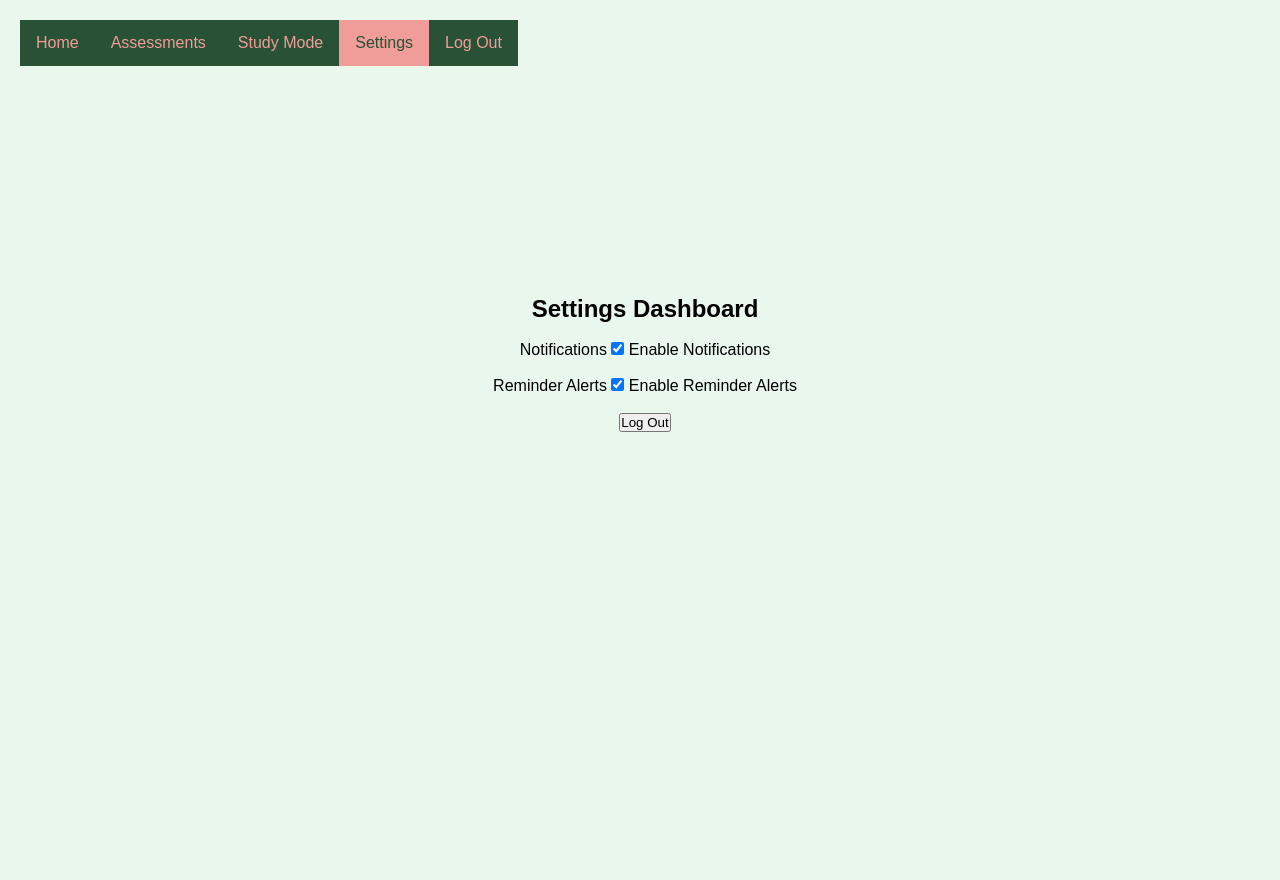
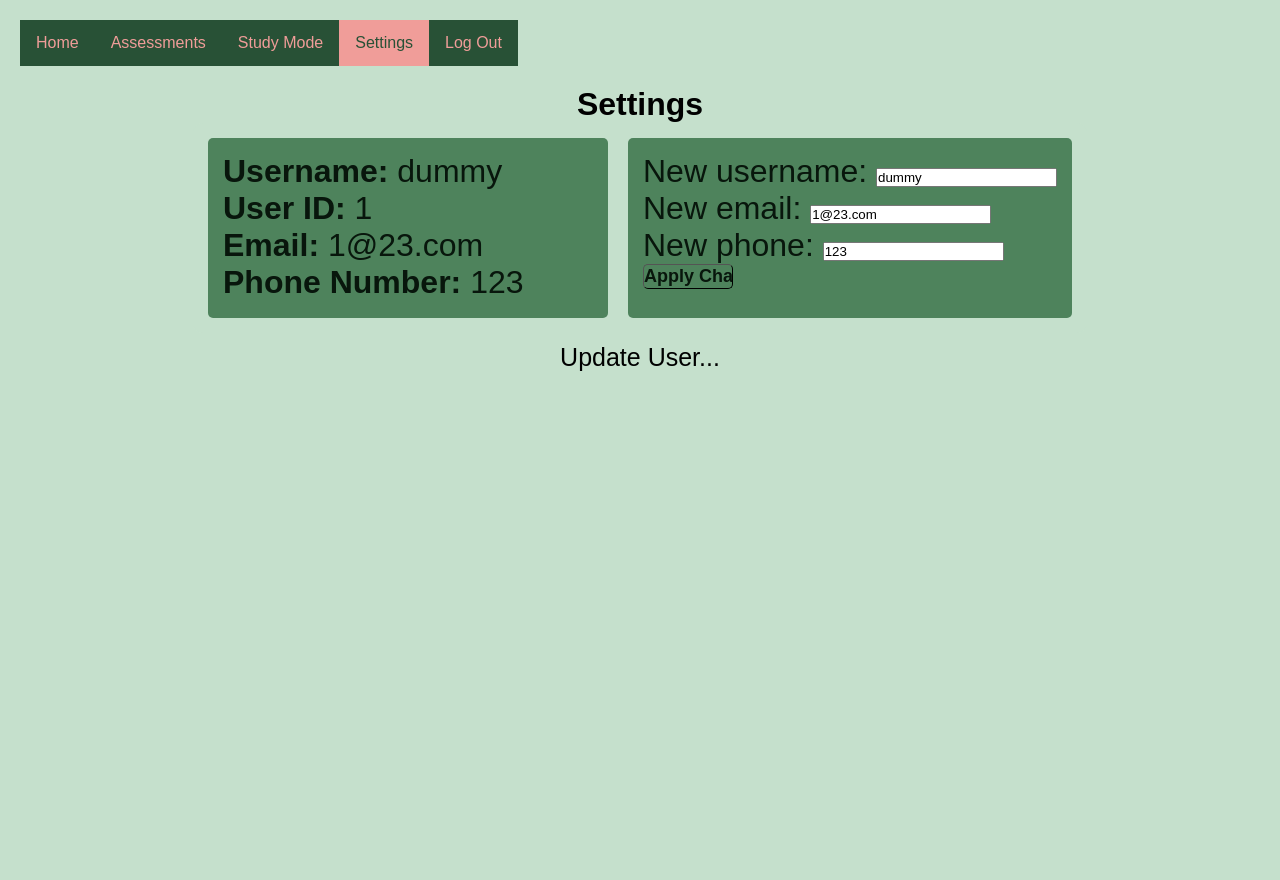
Before and after one commit to CYBI-3331-Project/Homework_Helper, a Flask app: page /Homepage/Settings in a window 1280 px wide. After the commit the page ends 371 px from the top, so only its background shows below. Run offline with Flask 3, Linux system fonts and the light colour scheme; a user stored in the database is signed in.

Commit message:
Updated CSS styles, Settings Page
Study mode page is weirdly formatted for me. Settings page is suddenly working? It now allows me to update the users information multiple times within a same session, without going to homepage and back to settings page. Weird. Also added troubleshooting to make sure it doesn't accept empty or existing email/username/phone. Also updated CSS styles, should be more friendly and adaptive

```diff
--- a/Project/app.py
+++ b/Project/app.py
@@ -5,7 +5,7 @@ from flask_sqlalchemy import SQLAlchemy #pip install Flask-SQLAlchemy
 from pathlib import Path
 from argon2 import PasswordHasher       #pip install argon2-cffi
 from flask_wtf import FlaskForm         #pip install flask-wtf
-from wtforms import StringField, IntegerField, SubmitField, EmailField, TelField, DateField, TextAreaField, RadioField
+from wtforms import StringField, IntegerField, SubmitField, EmailField, TelField, DateField, TextAreaField, RadioField, BooleanField
 from wtforms.validators import data_required, ValidationError
 from flask import jsonify
 from password_strength import PasswordPolicy, PasswordStats
@@ -151,7 +151,11 @@ class AssessmentForm (FlaskForm):
     priority = RadioField("Priority",  choices=['N/A', 'Low', 'Medium', 'High'], validators=[data_required()])
     submit = SubmitField("Submit")
 
-
+class SettingForm(FlaskForm):
+    new_phone = TelField("New phone: ")
+    new_username = StringField("New username:", validators=[data_required()])
+    new_email = EmailField("New email: ", validators=[data_required()])
+    submit = SubmitField("Apply Changes")
 
 #====================================================== App Context
 
@@ -223,7 +227,6 @@ def log_in():
         form.password.data = ''
     # Re-rendering the login page after a failed login attempt
     return render_template('log_in.html', form=form, username = username, salt = salt, passHash = passHash)
-
 
 #====================================================== Account creation
 @app.route('/create_account',  methods=['POST', 'GET'])
@@ -385,14 +388,78 @@ def weekly_calendar():
         return redirect(url_for('log_in'))
 
 #====================================================== Settings
-@app.route('/Homepage/Settings')
+# ... (other routes)
+
+@app.route('/Homepage/Settings', methods=['POST', 'GET'])
 def settings():
+    # Initializes values to None
+    new_username = None
+    new_email = None
+    new_phone = None
+    new_password = None
+    user_ID = None
+    id = None
+
+
+    # Specifies the form class to use
     if session.get('username'):
-        return render_template('settings.html')
+        # Query the user's information from the database
+        user = UserCredentials.query.filter_by(user_Name=session['username']).first()
+        # Check if the user is found in the database
+        id = user.user_ID
+        name_to_update = UserCredentials.query.get_or_404(id)
+        form = SettingForm()
+        if form.validate_on_submit():
+            # Check if the new username is empty or equals the current username
+            if not form.new_username.data:
+                flash("Error: New username cannot be empty")
+            # Check if the new username is already taken
+            elif form.new_username.data != user.user_Name and UserCredentials.query.filter_by(user_Name=form.new_username.data).first():
+                flash("Error: New username is already taken.")
+            # Check if the new email is empty or equals the current email
+            elif not form.new_email.data:
+                flash("Error: New email cannot be empty")
+            # Check if the new email is already taken
+            elif form.new_email.data != user.user_Email and UserCredentials.query.filter_by(user_Email=form.new_email.data).first():
+                flash("Error: New email is already taken.")
+            # Check if the new phone number is empty or equals the current phone number
+            elif form.new_phone.data and (not form.new_phone.data.isdigit()):
+                flash("Error: New phone number cannot be empty and must contain non-numeric characters.")
+            # Check if the new phone number is already taken
+            elif form.new_phone.data != user.user_Phone and UserCredentials.query.filter_by(user_Phone=form.new_phone.data).first():
+                flash("Error: New phone number is already taken.")
+            else:
+                # Update user information
+                name_to_update.user_Name = form.new_username.data
+                name_to_update.user_Email = form.new_email.data
+                name_to_update.user_Phone = form.new_phone.data
+            try:
+                db.session.commit()
+                flash("User Updated Successfully!")
+                # Re-query the user after committing changes
+                name_to_update = UserCredentials.query.get_or_404(id)
+                print(f"Session username: {session.get('username')}")
+                print(f"User ID: {id}")
+
+                return render_template("settings.html",
+                        form=form,
+                        name_to_update = name_to_update, id=id)
+            except:
+                flash("Error!")
+                return render_template("settings.html",
+                        form=form,
+                        name_to_update = name_to_update, id=id)
+        else:
+            flash("Update User...")
+            name_to_update = UserCredentials.query.get_or_404(id)
+            print('form.errors: ', form.errors)
+            #Clearing the form data after it has been submitted
+            return render_template("settings.html",
+                            form=form,
+                            name_to_update = name_to_update,
+                            id = id)
     else:
         return redirect(url_for('log_in'))
-
-
 
 #====================================================== Log out
 @app.route('/logout')
--- a/Project/static/JS/script_weekly.js
+++ b/Project/static/JS/script_weekly.js
@@ -338,7 +338,7 @@ function updateEvents(y) {
                     } //if N/A it'll just be the same color as the event=descripon and title
                     events += `
                         <div class="event-time" style="color: ${color};">
-                            <span class="event-time">${eventsArr[i][5]}</span>
+                            <span class="event-time">${eventsArr[i][5]} Priority</span>
                         </div>
                     </div>
                     `;
--- a/Project/static/css/create_assessment.css
+++ b/Project/static/css/create_assessment.css
@@ -1,14 +1,13 @@
 body {
-    background-color: #c5e0cc;
+    background-color: #c5e0cc;/*e9f7ec og background color*/
 }
 h1{
-    position:static;
-    padding-top: 5%;
-    padding-bottom: 15%;
+    text-align: center;
 }
 .spacer{
     padding-bottom: 15px;
 }
+
 #submitButton{
     width: 90px;
     height: 25px;
@@ -29,3 +28,88 @@ h1{
     padding: 15px;
     margin: 0;
 }
+
+.header {
+    font-size: 2rem;
+    font-weight: 500;
+    color: #08160c;
+}
+
+.label {
+    /* Style for labels */
+    font-weight: bold;
+}
+
+.value {
+    /* Style for values */
+    /* Add your styles here */
+    font-weight: lighter;
+}
+
+.form {
+    font-size: 2rem;
+    font-weight: 500;
+    color: #08160c;
+}
+.box2-container {
+    display: flex;
+    flex-direction: row;
+    width: 100%;
+  }
+.box2 {
+    width: auto;
+    min-width: 400px;
+    height: auto;
+    min-height: 180px;
+    text-align: left;
+    background-color: #4e835c;
+    border-radius: 5px;
+    display: flex;
+    flex-direction: column;
+    flex-wrap: wrap;
+    padding: 15px;
+    margin: 10px;
+}
+
+.container-body {
+    display: flex;
+    flex-direction: column;
+    flex-wrap: wrap;
+    position: relative;
+    justify-content: space-between;
+    width: 100%;
+    height: auto;
+    background-color: #c5e0cc;
+}
+
+.container {
+    width: auto;
+    min-width: 50%;
+    height: auto;
+    max-height: 630px;
+    display: flex;
+    flex-direction: column;
+    flex-wrap: wrap;
+    background-color: #c5e0cc;
+
+}
+
+.left {
+    width: 50%;
+    padding: 20px;
+}
+
+.right {
+    width: 50%;
+    padding: 20px;
+}
+
+.alert{
+    position: relative;
+    text-align: center;
+    color: black;
+    font-size: 25px;
+}
+.formError{
+    color: red;
+}
--- a/Project/static/css/style.css
+++ b/Project/static/css/style.css
@@ -1,15 +1,15 @@
 /*Navigation bar styles*/
 .navbar-body {
     width: 100%;
-    position: fixed;
+    position: sticky;
     display: flex;
-    top: 0px;
-    padding: 0;
+
 }
 .navbar {
     margin: auto;
     left: 0px;
-    position: relative;
+    top: 0;
+    position: sticky;
 }
 ul {
     list-style-type: none;
@@ -64,8 +64,7 @@ dark theme:
 }
 
 body {
-    min-height: 110vh;
-    display: flex;
+    min-height: 100vh;
     align-items: center;
     justify-content: center;
     background-color: #e9f7ec;
@@ -101,7 +100,7 @@ body {
     position: relative;
     width: 100%;
     height: auto;
-    min-height: 500px;
+    min-height: 70%;
     display: flex;
     flex-direction: column;
     flex-wrap: wrap;
@@ -220,6 +219,7 @@ body {
     border-radius: 30px;
     transform: translateX(-50%);
     background: #3c9f57;
+    /*background: linear-gradient(90deg, #3c9f57 0%, #3c9f57 25%, yellow 25%, yellow 50%, orange 50%, orange 75%, red 75%, red 100%);*/
 }
 
 .calendar .days .day:hover.event::after {
@@ -365,10 +365,11 @@ body {
 
 }
 .alert{
-    position: absolute;
+    position: relative;
     text-align: center;
     color: black;
     font-size: 25px;
+    margin: 10px;
 }
 .formError{
     color: red;
--- a/Project/templates/create_assessment.html
+++ b/Project/templates/create_assessment.html
@@ -21,7 +21,7 @@
 </div>
 
 <!-- Creating a form  with jinja formatting-->
-<div, style="text-align: center;">
+<div class="container-body">
     <h1>Create an Assessment</h1>
     <div class="box">
         <form action="/Homepage/Assignment_dash/Create_Assessment" method="post">
--- a/Project/templates/settings.html
+++ b/Project/templates/settings.html
@@ -2,7 +2,7 @@
 
 {% block head %}
   <meta charset="UTF-8">
-  <meta name="viewport" content="width=device-width, initial-scale=1.0">
+  <link rel="stylesheet" href="{{ url_for('static', filename='css/create_assessment.css') }}">
   <title>Settings Dashboard</title>
 {% endblock %}
 {% block body %}
@@ -19,26 +19,55 @@
       </div>
   </div>
 </div>
-<div class="container-home">
-    <div class="container-home">
-  <h2>Settings Dashboard</h2><br>
-      <label for="notifications">Notifications</label>
-      <input type="checkbox" id="notifications" checked> Enable Notifications
-    </li><br><br>
-      <label for="reminders">Reminder Alerts</label>
-      <input type="checkbox" id="reminders" checked> Enable Reminder Alerts
-    </li><br><br>
-      <button id="logout">Log Out</button>
-    </li>
-  </ul>
+<!-- Creating a form  with jinja formatting-->
+<div class="container-body">
+  <h1>Settings</h1>
+  <div class="container">
+    <div class="box2-container">
+      <div class="box2">
+        <!--Elements created through jinja-->
+        <div class="header">
+          <span class="label">Username: </span>
+          <span class="value">{{ name_to_update.user_Name }}</span>
+        </div>
+        <div class="header">
+          <span class="label">User ID: </span>
+          <span class="value">{{ name_to_update.user_ID }}</span>
+        </div>
+        <div class="header">
+          <span class="label">Email: </span>
+          <span class="value">{{ name_to_update.user_Email }}</span>
+        </div>
+        <div class="header">
+          <span class="label">Phone Number: </span>
+          <span class="value">{{ name_to_update.user_Phone }}</span>
+        </div>
+      </div>
+      <div class="box2">
+        <!--Elements created through jinja-->
+        <form action="/Homepage/Settings" method="POST">
+          {{ form.hidden_tag() }}
+          <div class="form">
+            <span class="value">{{ form.new_username.label(class="form-label") }}</span>
+            <span class="value">{{ form.new_username(class="form-control", value=name_to_update.user_Name) }}</br></span>
+          </div>
+          <div class="form">
+            <span class="value">{{ form.new_email.label(class="form-label") }}</span>
+            <span class="value">{{ form.new_email(class="form-control", value=name_to_update.user_Email)}}</br></span>
+          </div>
+          <div class="form">
+            <span class="value">{{ form.new_phone.label(class="form-label") }}</span>
+            <span class="value">{{ form.new_phone(class="form-control", value=name_to_update.user_Phone)}}</br></span>
+          </div>
+          {{ form.submit(id="submitButton") }}
+        </form>
+      </div>
+    </div>
   </div>
-</div>
-</div>
-<script>
-  // You can add JavaScript functionality here, e.g., to handle button clicks
-  document.getElementById('logout').addEventListener('click', function() {
-    alert('Logging out...');
-    // Additional logic for logout can be added here
-  });
-</script>
+  </div>
+{% for message in get_flashed_messages() %}
+<div class="alert" role="alert" style="color: black; font-size: 25px;">{{ message }}</div>
+{% endfor %}
+
+<!-- Handling flash messages -->
 {% endblock %}
```
Also changed, not shown: Project/templates/homepage.html (+3 -4 lines), Project/Databases/userAccounts.db.
